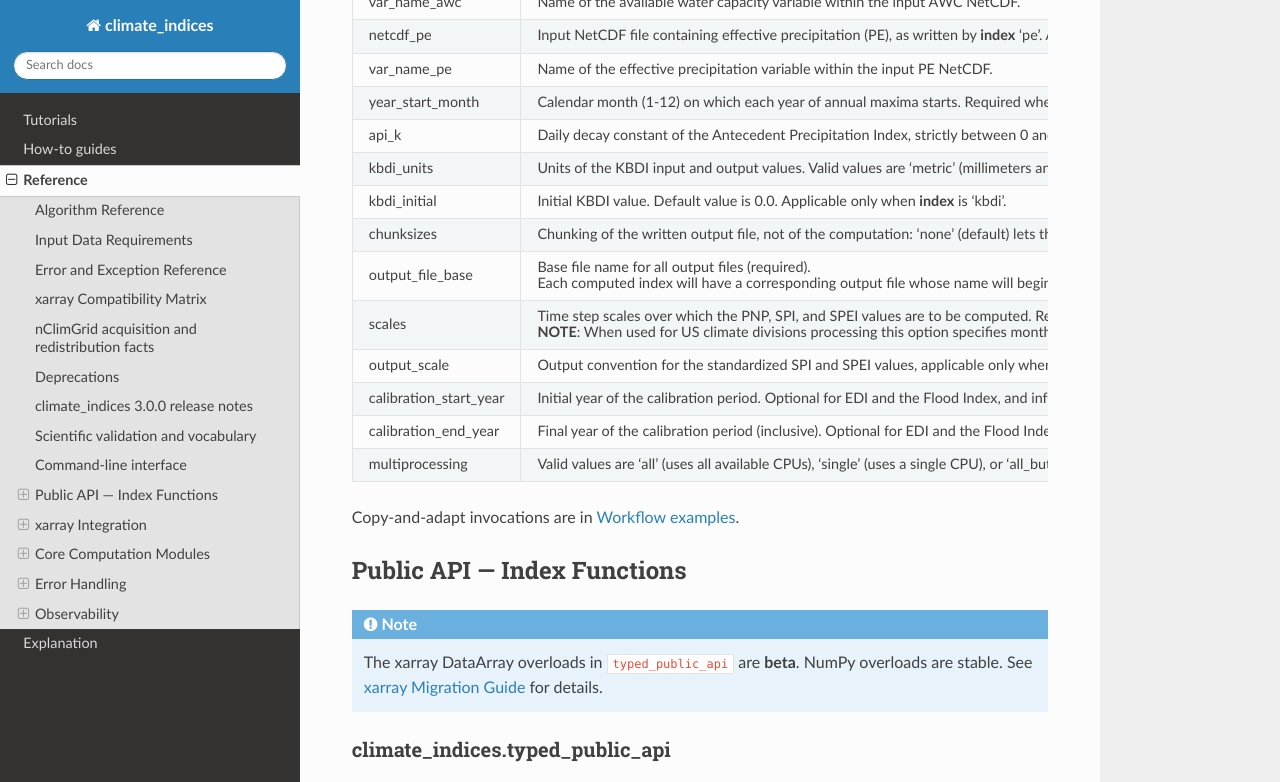
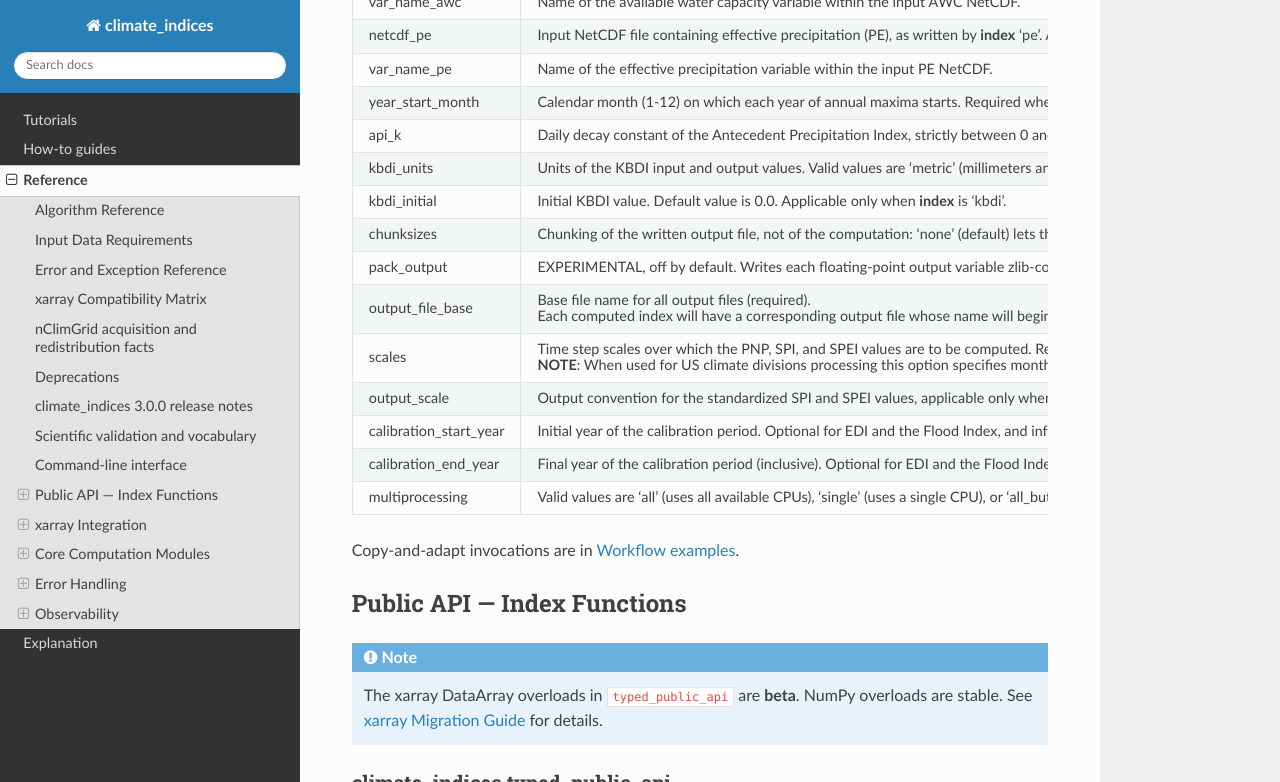
Before and after one commit to monocongo/climate_indices, a Sphinx documentation site: the page built from docs/reference.md, in a window 1280 px wide and 900 px high, scrolled down 1811 px, cut to the strip 0-782 px from the top of the window. Built offline with Sphinx 7.4.7 and the Read the Docs theme 3.1.0, drawn with Linux system fonts in a browser that asks for light colours.

Commit message:
docs(cli): address review finding — document --pack_output in the CLI reference
Add the opt-in flag to the command-line reference that the output guide
points to for writer options: how it chooses int16 or float32, its
precision bound, the unpacked PET/PE side-effect files, and the second
evaluation of a lazy output.

Finding: qodo 3 (CLI users lack packing guidance)
Review-Anchor: https://github.com/monocongo/climate_indices/pull/1260#discussion_r4177864180

```diff
--- a/docs/reference.md
+++ b/docs/reference.md
@@ -88,6 +88,8 @@
   - Initial KBDI value. Default value is 0.0. Applicable only when **index** is 'kbdi'.
 * - chunksizes
   - Chunking of the written output file, not of the computation: 'none' (default) lets the writer choose the output layout, and 'input' uses the on-disk chunks of the first input variable that reports chunk sizes without being explicitly contiguous (for KBDI, PE, and API, the precipitation variable's chunks; for EDI and the Flood Index, the PE variable's). The copied chunks are reordered to the output's dimension order and trimmed to its shape, and are ignored, with a warning, when that variable's dimensions don't match the output's.
+* - pack_output
+  - EXPERIMENTAL, off by default. Writes each floating-point output variable zlib-compressed: as int16 with a 1e-4 **scale_factor** when every value lies within +/-3.2767, at most 5e-5 from the computed value, and as float32 otherwise, including a variable holding +/-inf. Without it the output keeps its default float64 encoding. A PET or PE file that a later index in the same run reads is written unpacked, so the flag never changes computed values. A Dask-backed output is computed twice, once to range its values and once to write them.
 * - output_file_base
   - Base file name for all output files (required).
 
```
